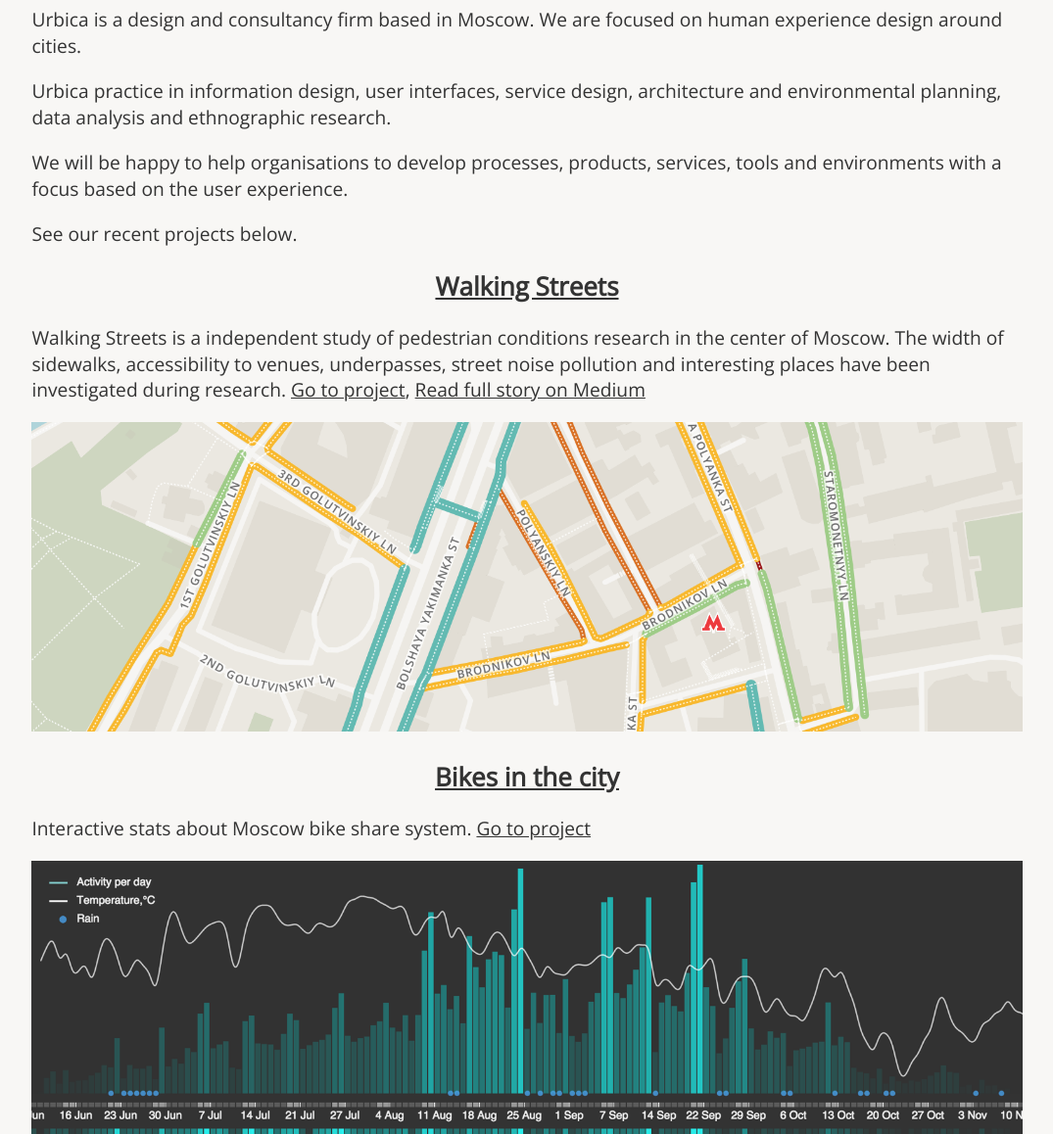
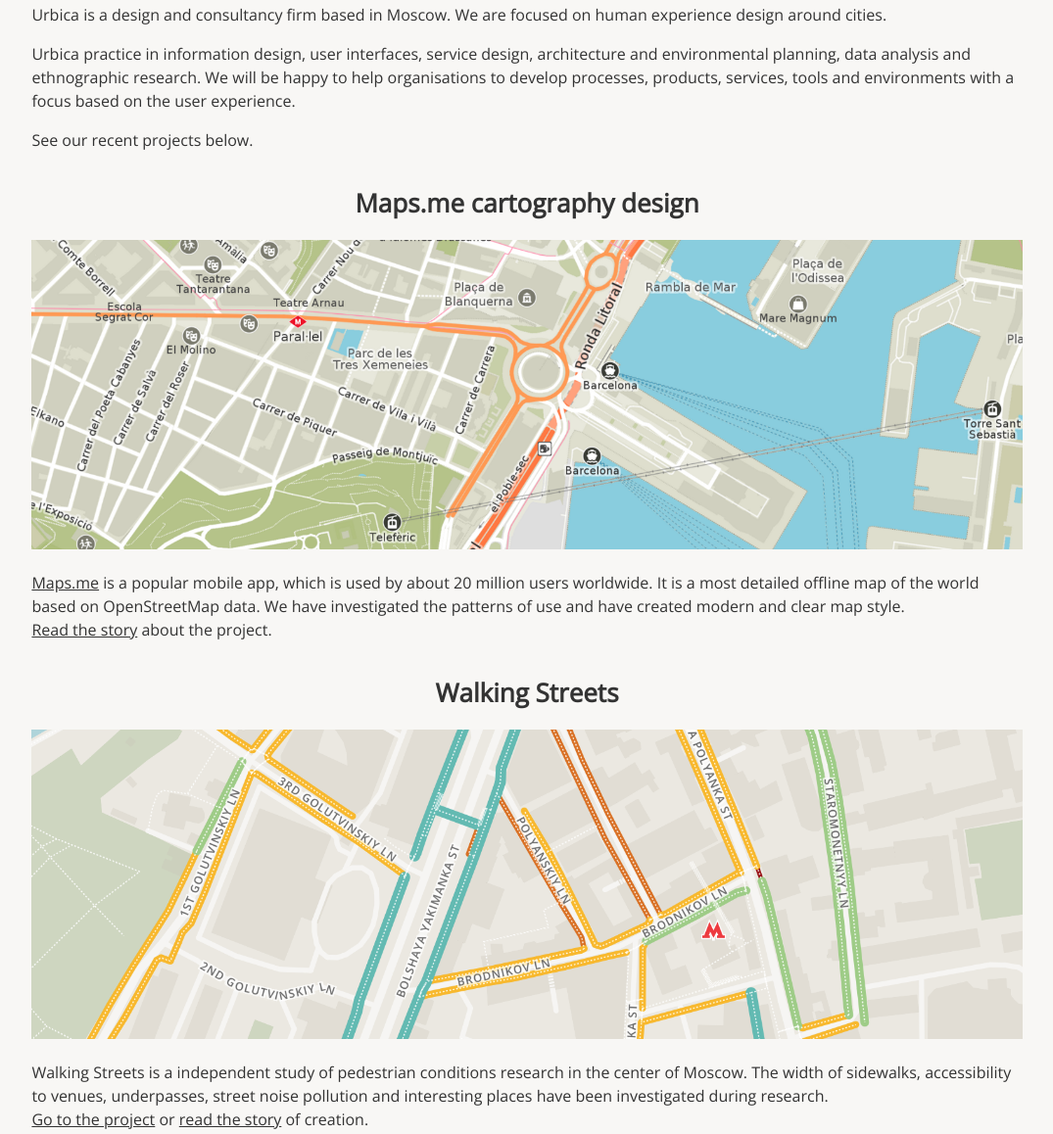
Before and after one commit to enterstudio/website-5, a plain HTML site: page www/index.html in a window 1280 px wide. Shown: the part 101-1259 px from the top of the page at 98% size, without its empty margins (102-1177 px from the left). Drawn offline with nearby package versions, Linux system fonts and the light colour scheme.

Commit message:
website update
new work

```diff
--- a/www/index.html
+++ b/www/index.html
@@ -18,26 +18,36 @@
 				</div>
 				<div class="content">
 					<p>Urbica is a design and consultancy firm based in Moscow. We are focused on human experience design around cities.</p>
-					<p>Urbica practice in information design, user interfaces, service design, architecture and environmental planning, data analysis and ethnographic research.</p>
-<p>We will be happy to help organisations to develop processes, products, services, tools and environments with a focus based on the user experience.</p>
+					<p>Urbica practice in information design, user interfaces, service design, architecture and environmental planning, data analysis and ethnographic research. We will be happy to help organisations to develop processes, products, services, tools and environments with a focus based on the user experience.</p>
 				</div>
 				<div class="content">
 					<p>See our recent projects below.</p>
+					<h3><a href="https://medium.com/@Urbica.co/world-map-design-1a9711783333">Maps.me cartography design</a></h3>
+					<p><a href="https://medium.com/@Urbica.co/world-map-design-1a9711783333"><img src="img/mapsme.png" width="100%" border="0"></a></p>
+					<p><a href="http://maps.me/">Maps.me</a> is a popular mobile app, which is used by about 20 million users worldwide. It is a most detailed offline map of the world based on OpenStreetMap data. We have investigated the patterns of use and have created modern and clear map style.
+						<br/><a href="https://medium.com/@Urbica.co/world-map-design-1a9711783333">Read the story</a> about the project.</p>
+
 					<h3><a href="http://walkstreets.org">Walking Streets</a></h3>
-					<p>Walking Streets is a independent study of pedestrian conditions research in the center of Moscow. The width of sidewalks, accessibility to venues, underpasses, street noise pollution and interesting places have been investigated during research.
-					 <a href="http://walkstreets.org/">Go to project</a>, <a href="https://medium.com/@Urbica.co/a-good-walk-4189a331348c">Read full story on Medium</a></p>
 					<p><a href="http://walkstreets.org"><img src="img/walkstreets.png" width="100%" border="0"></a></p>
+					<p>Walking Streets is a independent study of pedestrian conditions research in the center of Moscow. The width of sidewalks, accessibility to venues, underpasses, street noise pollution and interesting places have been investigated during research.<br/>
+					 <a href="http://walkstreets.org/">Go to the project</a> or <a href="https://medium.com/@Urbica.co/a-good-walk-4189a331348c">read the story</a> of creation.</p>
+
 					<h3><a href="/velo/">Bikes in the city</a></h3>
-					<p>Interactive stats about Moscow bike share  system. <a href="/velo/">Go to project</a></p>
 					<p><a href="/velo/"><img src="img/velo.png" width="100%" border="0"></a></p>
+					<p>The project shows Moscow bike share stats since 9 Jun to 11 Nov 2014. Interactive data visualisations shows popular bike share stations and routes from them and shows how weather conditions influence on the bike share activity.<br/>
+						<a href="/velo/">Go to the project</a></p>
+
 					<h3><a href="/hills/">Moscow hills</a></h3>
-					<p>City streets elevation interactive data visualisation. <a href="/hills/">Go to project</a></p>
 					<p><a href="/hills/"><img src="img/hills.png" width="100%" border="0"></a></p>
+					<p>City streets elevation interactive data visualisation.<br/> <a href="/hills/">Go to the project</a></p>
+
 				</div>
 				<div class="splitter-line"></div>
 				<div class="content">
-<p>Follow us on <a href="http://twitter.com/urbicadesign/">Twitter</a>, <a href="http://facebook.com/urbica.co">Facebook</a> or <a href="http://medium.com/@urbica.co/">Medium</a>.</p>
-<p>Drop a line <a href="mailto:hello@urbica.co">hello@urbica.co</a></p>
+					<h4>Contact us</h4>
+					<p>Adress: Chaplygina street, 6, Moscow, Russia<br/>Phone: +7(916)627-16-46<br/>Email: <a href="mailto:hello@urbica.co">hello@urbica.co</a>&nbsp;&nbsp;
+					<br/>Social: <a href="http://twitter.com/urbicadesign/">Twitter</a>, <a href="http://facebook.com/urbica.co">Facebook</a> or <a href="http://medium.com/@urbica.co/">Medium</a>.</p>
+
 				</div>
 			</div>
 		</div>
--- a/www/stylesheets/style.css
+++ b/www/stylesheets/style.css
@@ -1,9 +1,9 @@
-@import url(http://fonts.googleapis.com/css?family=Open+Sans:300);
+@import url(http://fonts.googleapis.com/css?family=Open+Sans:400);
 
 body {
   font-family: 'Open Sans', sans-serif;
-  font-size: 1.2em;
-  line-height: 1.4em;
+  font-size: 1em;
+  line-height: 1.5em;
   background-color: #f8f7f5;
   color: #333;
 }
@@ -17,8 +17,13 @@
 }
 
 h3 {
+  margin-top: 40px;
   text-align: center;
   font-size: 26px;
+}
+
+h3 a {
+  text-decoration: none;
 }
 
 h2 {
```
Also changed, not shown: www/img/mapsme.png (added).
